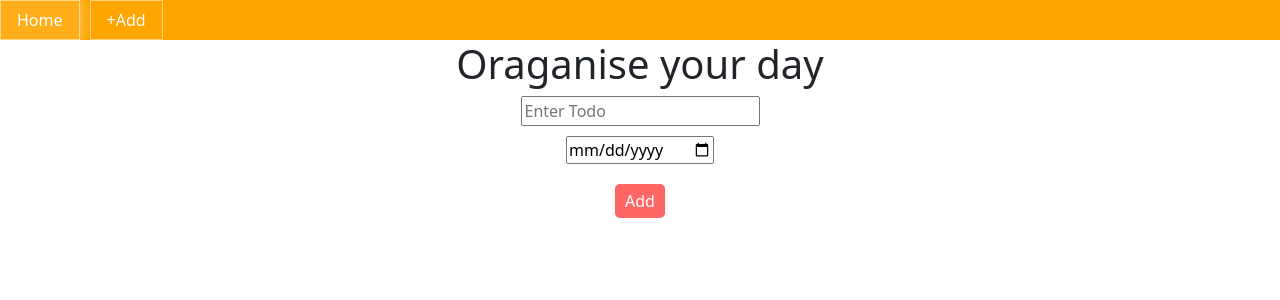
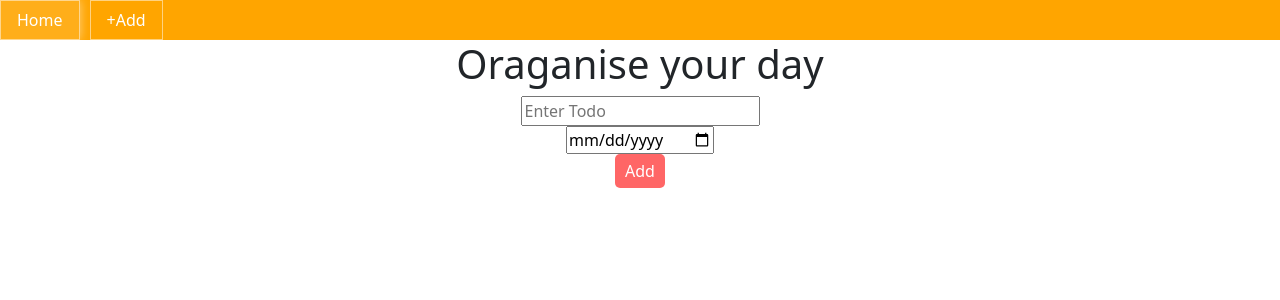
Before and after one commit to Smokashi23/React_assignment, a React (Create React App) app: page /addTodo in a window 1280 px wide. Shown: the top 300 px of the page. Built offline with nearby package versions, Linux system fonts and the light colour scheme; data requests are answered from the project's data file.

Commit message:
formik used

```diff
--- a/db.json
+++ b/db.json
@@ -41,6 +41,12 @@
       "date": "2024-03-06",
       "completed": false,
       "id": "WKiW1v1"
+    },
+    {
+      "todo": "dd",
+      "date": "2024-02-27",
+      "completed": false,
+      "id": "dNBu9cv"
     }
   ]
 }
--- a/src/components/AddTodo.tsx
+++ b/src/components/AddTodo.tsx
@@ -1,30 +1,23 @@
-import { useState } from "react";
-import { Navigate, useNavigate } from "react-router-dom";
-import TodoItem from "../models/todoItem";
-import "../css_styles/AddTodo.css";
+import React from "react";
+import { useFormik } from "formik";
+import * as Yup from "yup";
 import axios from "axios";
-import { useMutation } from "react-query";
+import { useMutation, MutationFunction } from "react-query";
+import { useNavigate } from "react-router-dom";
 
-interface AProps {}
+interface TodoData {
+  todo: string;
+  date: string;
+  completed: boolean;
+}
 
-function AddTodo(props: AProps) {
-  const [todo, setTodo] = useState<string>("");
-  const [date, setDate] = useState<string>("");
+const AddTodo = () => {
   const navigate = useNavigate();
 
-  const addTodo = (todo: string, date: string) => {
-    if (todo.trim() !== "") {
-    } else {
-      alert("Enter task");
-    }
-  };
-
-  const { mutate: mutateAddTodo } = useMutation(
-    (payload: { todo: string; date: string; completed: boolean }) =>
-      axios.post("http://localhost:8000/data", payload),
+  const { mutate: mutateAddTodo } = useMutation<void, Error, TodoData>(
+    (payload) => axios.post("http://localhost:8000/data", payload),
     {
       onSuccess: () => {
-        addTodo(todo, date);
         navigate("/");
         alert("Data Added successfully");
       },
@@ -34,52 +27,61 @@
     }
   );
 
-  const handleInput = (
-    event: React.ChangeEvent<HTMLInputElement>,
-    field: string
-  ) => {
-    if (field === "todo") {
-      setTodo(event.target.value);
-    } else if (field === "date") {
-      setDate(event.target.value);
-    }
-  };
-
-  const handleAddTodo = () => {
-    if (todo && date) {
-      mutateAddTodo({
-        todo,
-        date,
+  const formik = useFormik({
+    initialValues: {
+      todo: "",
+      date: "",
+    },
+    validationSchema: Yup.object({
+      todo: Yup.string().required("Todo is required"),
+      date: Yup.string().required("Date is required"),
+    }),
+    onSubmit: async (values, { resetForm }) => {
+      await mutateAddTodo({
+        todo: values.todo,
+        date: values.date,
         completed: false,
       });
-    } else {
-      alert("Todo and date cannot be empty");
-    }
-  };
+      resetForm();
+    },
+  });
 
   return (
     <div className="container">
+      <form onSubmit={formik.handleSubmit}>
         <div>
           <input
             type="text"
             placeholder="Enter Todo"
-          value={todo}
-          onChange={(e) => handleInput(e, "todo")}
+            name="todo"
+            value={formik.values.todo}
+            onChange={formik.handleChange}
+            onBlur={formik.handleBlur}
           />
+          {formik.touched.todo && formik.errors.todo ? (
+            <div className="error">{formik.errors.todo}</div>
+          ) : null}
         </div>
         <div className="date-input">
           <input
             type="date"
-          value={date}
-          onChange={(e) => handleInput(e, "date")}
+            name="date"
+            value={formik.values.date}
+            onChange={formik.handleChange}
+            onBlur={formik.handleBlur}
           />
+          {formik.touched.date && formik.errors.date ? (
+            <div className="error">{formik.errors.date}</div>
+          ) : null}
         </div>
         <div className="button-container">
-        <button className="action-button" onClick={handleAddTodo}>
+          <button className="action-button" type="submit">
             Add
           </button>
         </div>
+      </form>
     </div>
   );
-}
+};
+
 export default AddTodo;
```
Lines whose indentation alone changed are shown as unchanged.
